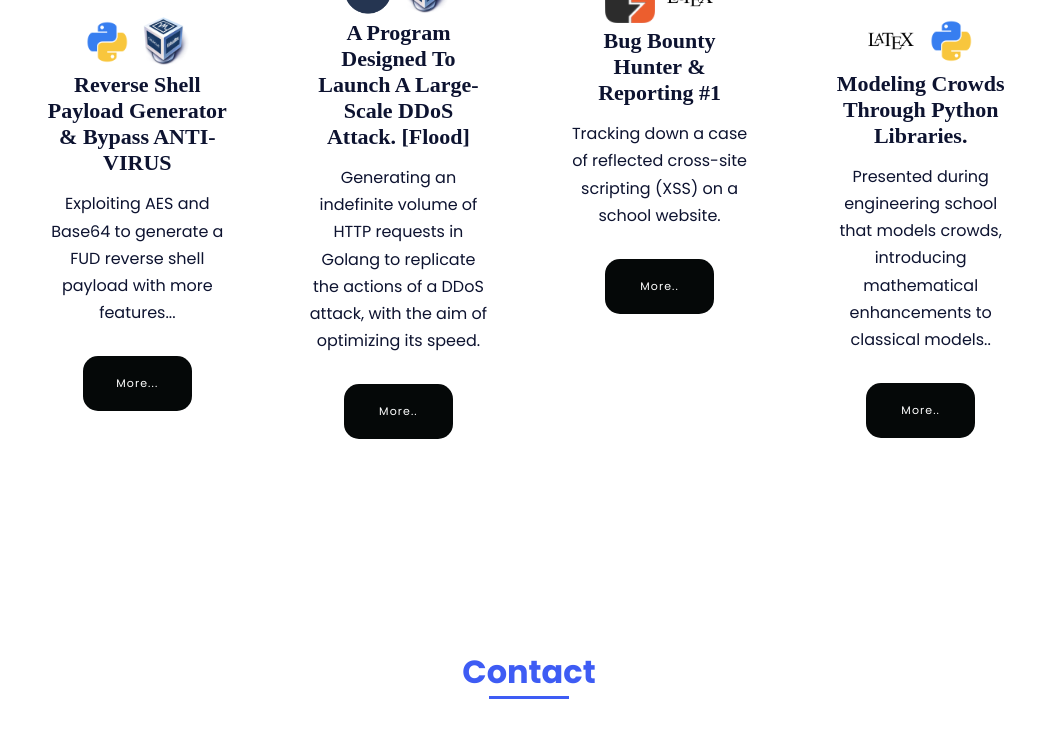
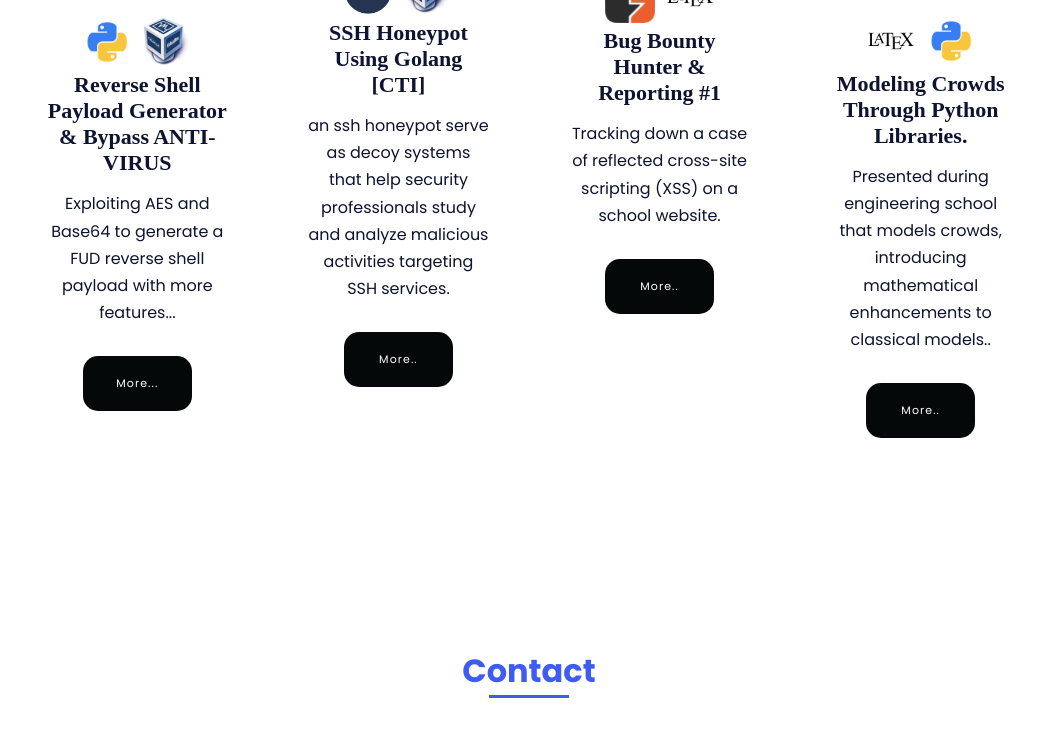
Before and after one commit to OssamaN7/eportfolio, a plain HTML site: page index.html in a window 1280 px wide. Shown: the part 3553-4293 px from the top of the page, without its empty margins (111-1168 px from the left). Drawn offline with nearby package versions, Linux system fonts and the light colour scheme; a script that the page names is missing.

Commit message:
Update index.html

```diff
--- a/index.html
+++ b/index.html
@@ -303,8 +303,8 @@
                             <a href="#blog"><img src="./assets/virtual.png" height="50" width="50" alt="Python"></a>
                         </li>
                      </ul>
-                    <h2 class="card_title">A program designed to launch a large-scale DDoS attack. [Flood] </h2>
-                    <p>Generating an indefinite volume of HTTP requests in Golang to replicate the actions of a DDoS attack, with the aim of optimizing its speed. </p>
+                    <h2 class="card_title">SSH Honeypot using Golang [CTI]</h2>
+                    <p>an ssh honeypot serve as decoy systems that help security professionals study and analyze malicious activities targeting SSH services. </p>
 
                     <a href="#blog" class="read_more">More..</a>
                 </div>
```
